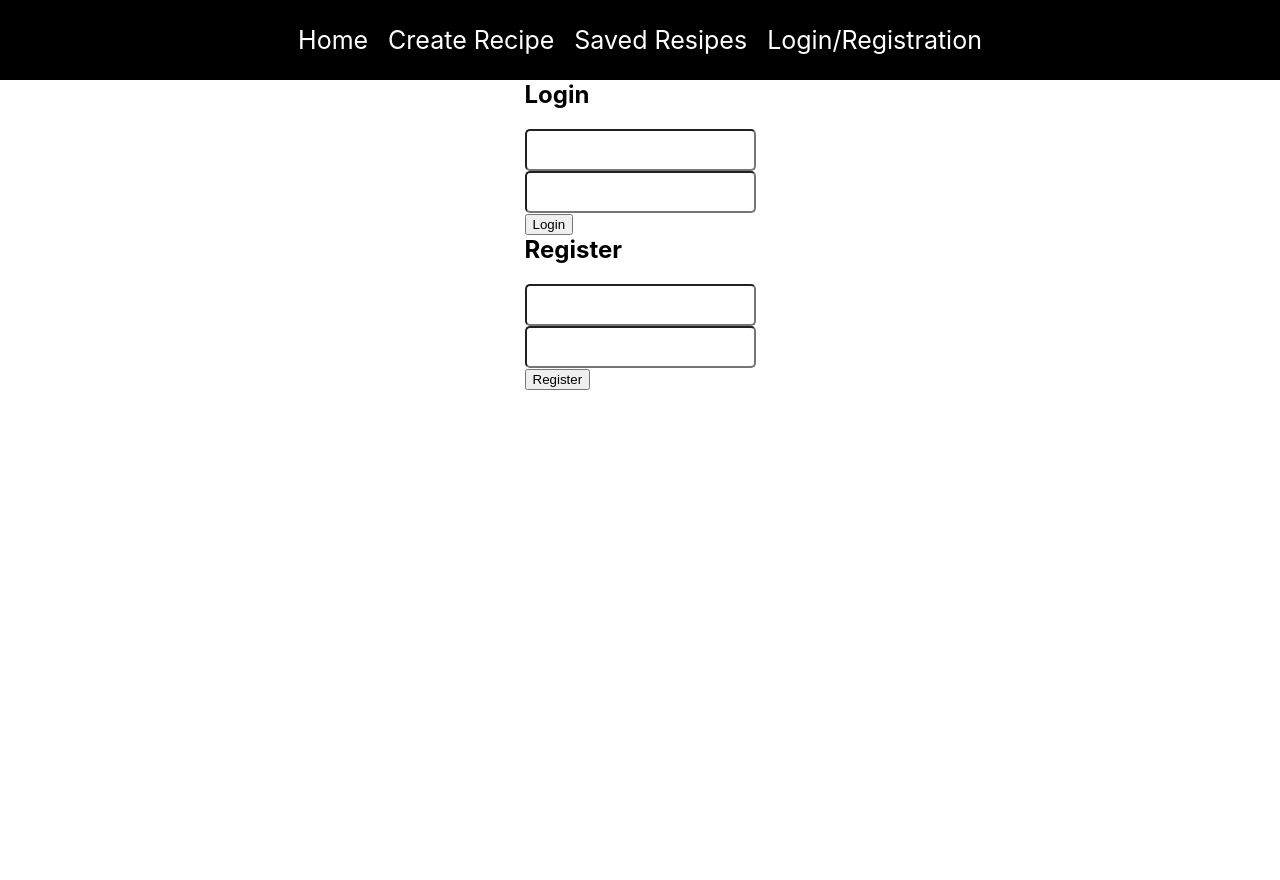
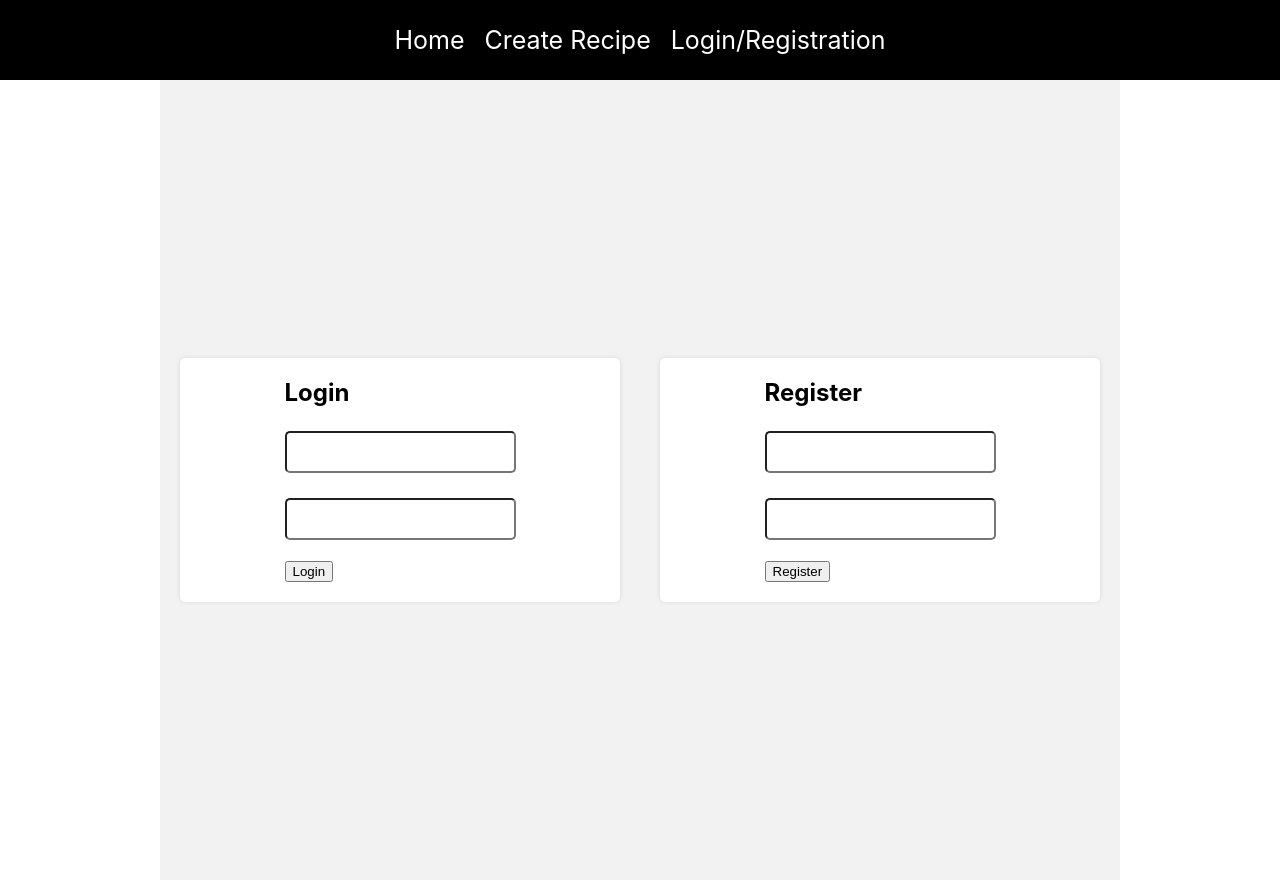
Before and after one commit to NadiaPia/Recipe_App_MERN_tutorial, a React (Create React App) app in the folder client/: page /auth in a window 1280 px wide. Before the commit the page ends 800 px from the top, so only its background shows below. Built offline with nearby package versions, Linux system fonts and the light colour scheme.

Commit message:
Clined the code

```diff
--- a/client/src/App.css
+++ b/client/src/App.css
@@ -10,6 +10,33 @@
 body {
   margin: 0;
   padding: 0;
+}
+
+.auth {
+  background-color: #f2f2f2;
+  display: flex;
+  justify-content: center;
+  align-items: center;
+  height: 100vh;
+}
+
+.auth-container {
+  background-color: white;
+  display: flex;
+  flex-direction: column;
+  justify-content: center;
+  align-items: center;
+  padding: 20px;
+  border-radius: 5px;
+  box-shadow: 0 0 5px rgba(0, 0, 0, 0.1);
+  margin: 20px;
+  width: 400px;
+}
+
+.form-group {
+  display: flex;
+  flex-direction: column;
+  margin-bottom: 20px;
 }
 
 label {
--- a/client/src/components/navbar.js
+++ b/client/src/components/navbar.js
@@ -16,11 +16,14 @@ function Navbar() {
     <div className="navbar">
       <Link to={"/"}> Home </Link>
       <Link to={"/create-recipe"}> Create Recipe </Link>
-      <Link to={"/saved-recipes"}> Saved Resipes </Link>
+
       {!cookies.accessS_token ? (
       <Link to={"/auth"}> Login/Registration </Link>
       ) : (
-      <button onClick={logout}>Logout</button>) }
+      <>
+      <Link to={"/saved-recipes"}> Saved Resipes </Link>
+      <button onClick={logout}>Logout</button>
+      </>) }
 
 
 
--- a/client/src/pages/auth.js
+++ b/client/src/pages/auth.js
@@ -3,12 +3,9 @@ import axios from 'axios';
 import { useCookies } from 'react-cookie';
 import { useNavigate } from 'react-router-dom';
 
-
-
-
 function Auth() {
   return (
-    <div classame="auth">
+    <div className="auth">
       <Login />
       <Register />
 
@@ -61,16 +58,14 @@ const Login = () => {
 
     try {
       const response = await axios.post ("http://localhost:3001/auth/login", {username, password});
-      console.log("RESULT!!!!", response.data);
       setCookies("accessS_token", response.data.token);
       window.localStorage.setItem("userIDD", response.data.userId); //to store user Id somewhwre and have an access to it
-      navigate("/")
+      navigate("/");
 
     } catch (err) {
-      console.error(err)
-    }
-
-  }
+      console.error(err);
+    };
+  };
 
   return (
     <Form
@@ -80,10 +75,8 @@ const Login = () => {
       setPassword={setPassword}
       label="Login"
       onSubmit={onSubmit}
-
     />
-  )
-
+  );
 };
 
 const Form = ({ username, setUsername, password, setPassword, label, onSubmit }) => {
@@ -118,4 +111,4 @@ const Form = ({ username, setUsername, password, setPassword, label, onSubmit })
 
 }
 
-export default Auth
+export default Auth;
--- a/client/src/pages/create-recipe.js
+++ b/client/src/pages/create-recipe.js
@@ -1,11 +1,13 @@
 import React, { useState } from 'react';
 import {useNavigate} from "react-router-dom";
 import axios from "axios";
-import useGetUserID from "../hooks/useGetUserID"
+import useGetUserID from "../hooks/useGetUserID";
+import { useCookies } from 'react-cookie';
 
 function CreateRecipe() {
 
   const userID = useGetUserID();
+  const [cookies, setCookies] = useCookies(["accessS_token"]);
 
   const [recipe, setRecipe] = useState({
     name: "",
@@ -38,14 +40,11 @@ function CreateRecipe() {
   const onSubmit = async (event) => {
     event.preventDefault(); //othewise a page will refresh right away after the submit event,
     //but we need to prevent it as we need to send request to the server
-    navigate("/")
+
     try {
-      await axios.post("http://localhost:3001/recipes", recipe).then((response) => {
-        console.log("reeeeesponse", response)
-      })
-
-
-      alert("Recipe Created")
+      await axios.post("http://localhost:3001/recipes", recipe, {headers: {authorization: cookies.accessS_token}})
+      alert("Recipe Created");
+      navigate("/");
 
     } catch (err) {
       console.error(err);
@@ -81,4 +80,4 @@ function CreateRecipe() {
   )
 }
 
-export default CreateRecipe
+export default CreateRecipe;
--- a/client/src/pages/home.js
+++ b/client/src/pages/home.js
@@ -1,11 +1,13 @@
 import React, { useState, useEffect } from 'react';
 import axios from "axios";
-import useGetUserID from "../hooks/useGetUserID"
+import useGetUserID from "../hooks/useGetUserID";
+import { useCookies } from 'react-cookie';
 
 
 function Home() {
   const [recipes, setRecipes] = useState([]);
   const [savedRecipes, setSavedRecipes] = useState([]);
+  const [cookies, setCookies] = useCookies(["accessS_token"]);
 
   const userId = useGetUserID()
 
@@ -19,15 +21,21 @@ function Home() {
         console.error(err)
       }
     }
-    fetchRecipe()
-    fetchSavedRecipe()
+    fetchRecipe();
+
+    if (cookies.accessS_token) {
+      fetchSavedRecipe();
+    }
+
   }, [])
 
   const saveRecipe = async (recipeId) => {
     try {
-      const response = await axios.put("http://localhost:3001/recipes/", {recipeId, userId})
-      console.log("Response save recipe", response);
-      setSavedRecipes(response.data.savedRecipes)
+      const response = await axios.put("http://localhost:3001/recipes/", {
+        recipeId,
+        userId,
+      }, {headers: {authorization: cookies.accessS_token}});
+      setSavedRecipes(response.data.savedRecipes);
       } catch (err) {
         console.error(err);
       };
@@ -38,13 +46,12 @@ function Home() {
     try {
     const response = await axios.get(`http://localhost:3001/recipes/savedRecipes/ids/${userId}`);
     setSavedRecipes(response.data.savedRecipes);
-    //console.log("response.dataaaa", response.data)
     } catch (err) {
       console.error(err);
     };
   };
 
-  const isRecipeSaved = (id) => savedRecipes.includes(id)
+  const isRecipeSaved = (id) => savedRecipes.includes(id);
 
   return (
     <div>
@@ -89,4 +96,4 @@ function Home() {
   )
 }
 
-export default Home
+export default Home;
--- a/client/src/pages/saved-recepes.js
+++ b/client/src/pages/saved-recepes.js
@@ -14,7 +14,6 @@ function SavedRecepes() {
       try {
       const response = await axios.get(`http://localhost:3001/recipes/savedRecipes/${userId}`);
       setSavedRecipes(response.data.savedRecipes);
-      //console.log("response.dataaaa", response.data)
       } catch (err) {
         console.error(err);
       };
```
